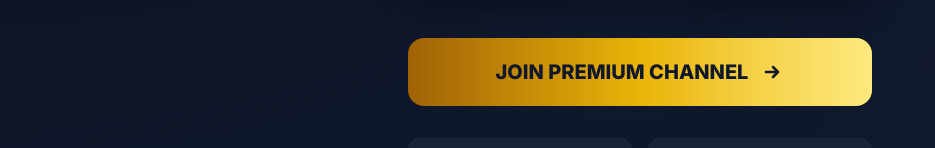
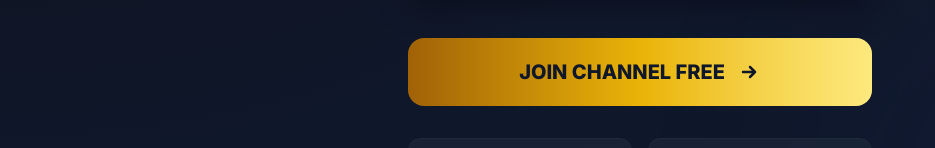
Before and after one commit to ashoksahani7082/deepak-wadhwa, a plain HTML site: page index.html in a window 1280 px wide. Shown: the part 531-679 px from the top of the page, without its empty margins (0-935 px from the left). Drawn offline with nearby package versions, Linux system fonts and the light colour scheme; a web font is replaced by a local one.

Commit message:
Update index.html

```diff
--- a/index.html
+++ b/index.html
@@ -212,7 +212,7 @@
             <div class="absolute inset-0 bg-gradient-to-r from-transparent via-white/30 to-transparent -translate-x-full animate-shimmer"></div>
 
             <span class="relative flex items-center gap-3">
-                JOIN PREMIUM CHANNEL
+                JOIN CHANNEL FREE
                 <svg xmlns="http://www.w3.org/2000/svg" class="h-6 w-6 transform transition-transform duration-300 group-hover:translate-x-2" fill="none" viewBox="0 0 24 24" stroke="currentColor"><path stroke-linecap="round" stroke-linejoin="round" stroke-width="2.5" d="M13 7l5 5m0 0l-5 5m5-5H6" /></svg>
             </span>
         </a>
```
